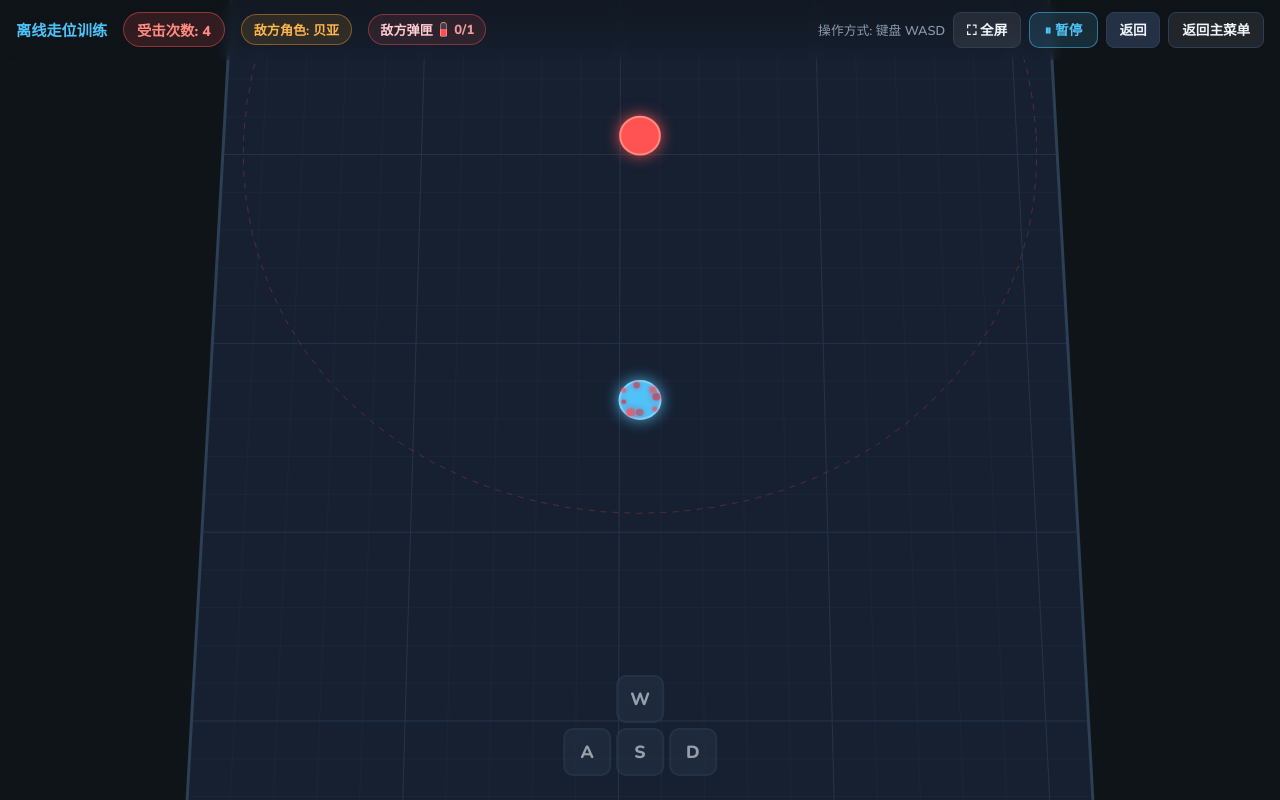
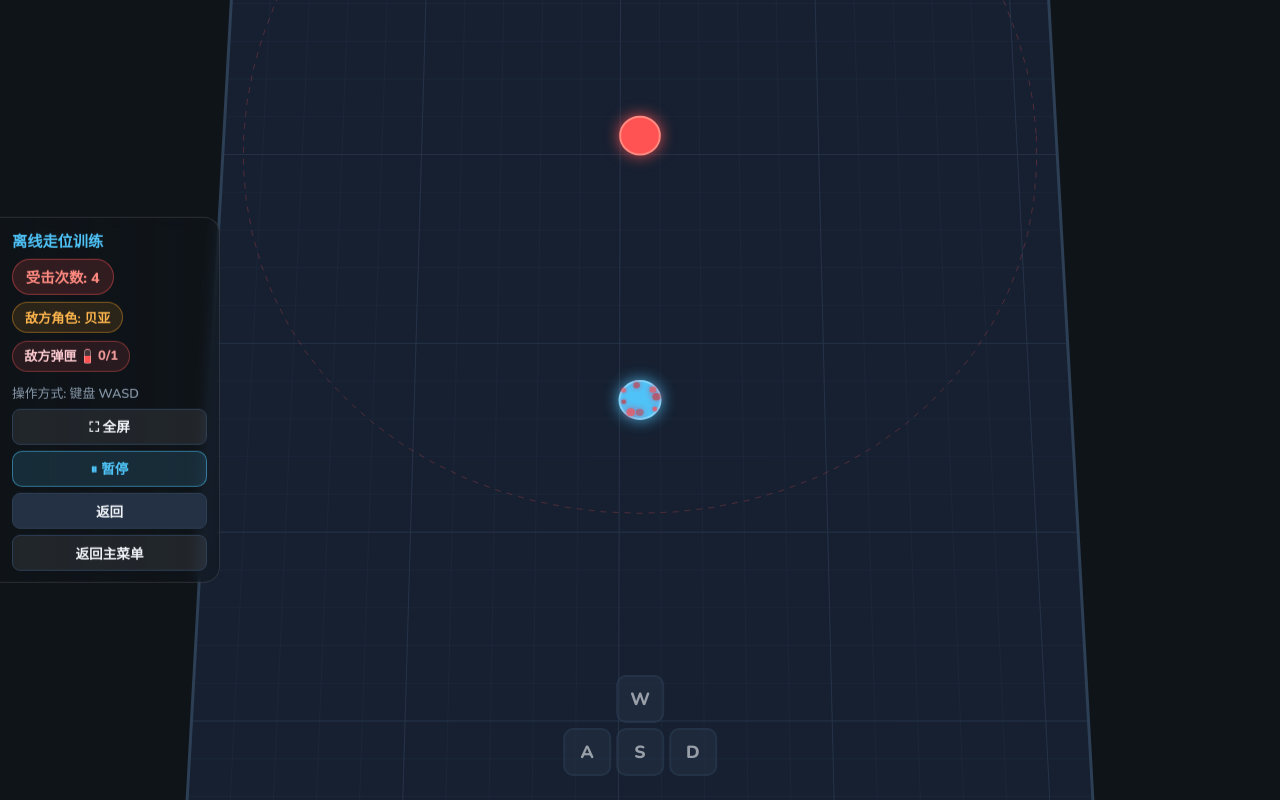
Before and after one commit to newamnesia/brawl-bp, a React (Vite) app: page /offline-training/game in a window 1280 px wide. Built offline with nearby package versions, Linux system fonts and the light colour scheme; no server answers.

Commit message:
ui: move training HUD to screen edges

```diff
--- a/src/pages/OfflineTrainingGame.tsx
+++ b/src/pages/OfflineTrainingGame.tsx
@@ -1536,20 +1536,26 @@ export default function OfflineTrainingGame() {
         </div>
       )}
 
-      {/* 顶部信息栏 */}
+      {/* 侧边信息栏 */}
       <div
         className="training-hud"
         style={{
           position: "absolute",
-          top: 0,
-          left: 0,
-          right: 0,
-          padding: "0.75rem 1rem",
+          top: "50%",
+          left: "max(0px, env(safe-area-inset-left))",
+          right: "auto",
+          width: "min(220px, 32vw)",
+          maxHeight: "calc(100dvh - 1rem)",
+          padding: "0.7rem 0.75rem",
           display: "flex",
-          justifyContent: "space-between",
-          alignItems: "flex-start",
-          gap: "1rem",
-          background: "linear-gradient(180deg, rgba(15,20,25,0.62) 0%, rgba(15,20,25,0.28) 72%, transparent 100%)",
+          flexDirection: "column",
+          alignItems: "stretch",
+          gap: "0.65rem",
+          transform: "translateY(-50%)",
+          border: "1px solid rgba(255,255,255,0.12)",
+          borderLeft: 0,
+          borderRadius: "0 16px 16px 0",
+          background: "linear-gradient(90deg, rgba(15,20,25,0.58) 0%, rgba(15,20,25,0.4) 100%)",
           backdropFilter: "blur(6px)",
           WebkitBackdropFilter: "blur(6px)",
           pointerEvents: "none",
@@ -1557,7 +1563,7 @@ export default function OfflineTrainingGame() {
         }}
       >
         <div style={{ display: "flex", flexDirection: "column", gap: "0.5rem", flex: 1, minWidth: 0 }}>
-          <div style={{ display: "flex", alignItems: "center", gap: "1rem", flexWrap: "wrap" }}>
+          <div style={{ display: "flex", flexDirection: "column", alignItems: "flex-start", gap: "0.45rem" }}>
             <div style={{ fontWeight: 800, fontSize: "0.95rem", color: "#4fc3f7" }}>
               离线走位训练
             </div>
@@ -1635,7 +1641,7 @@ export default function OfflineTrainingGame() {
           </div>
         </div>
 
-        <div className="training-hud-actions" style={{ display: "flex", alignItems: "center", gap: "0.5rem" }}>
+        <div className="training-hud-actions" style={{ display: "flex", flexDirection: "column", alignItems: "stretch", gap: "0.4rem" }}>
           <div className="training-control-label" style={{ fontSize: "0.8rem", color: "#8899aa", whiteSpace: "nowrap" }}>
             操作方式: {mode === "joystick" ? "触控摇杆" : "键盘 WASD"}
           </div>
--- a/src/styles/index.css
+++ b/src/styles/index.css
@@ -35,17 +35,19 @@ body {
 
 .training-survival-status {
   position: absolute;
-  top: max(0.65rem, env(safe-area-inset-top));
-  left: 50%;
+  top: 50%;
+  right: max(0px, env(safe-area-inset-right));
+  left: auto;
   z-index: 4;
-  width: min(240px, 34vw);
-  transform: translateX(-50%);
+  width: min(220px, 29vw);
+  transform: translateY(-50%);
   text-align: center;
   pointer-events: none;
   font-variant-numeric: tabular-nums;
   padding: 0.45rem 0.7rem 0.4rem;
   border: 1px solid rgba(255, 255, 255, 0.14);
-  border-radius: 14px;
+  border-right: 0;
+  border-radius: 14px 0 0 14px;
   background: rgba(15, 20, 25, 0.48);
   backdrop-filter: blur(7px);
   -webkit-backdrop-filter: blur(7px);
@@ -113,6 +115,10 @@ body {
 .training-game-over-time { margin: 0.65rem 0 1.2rem; font-size: 1.05rem; font-weight: 800; }
 .training-game-over-card .btn-primary,
 .training-game-over-card .btn-secondary { width: 100%; margin-top: 0.5rem; }
+
+.training-hud-actions button {
+  width: 100%;
+}
 
 #root {
   min-height: 100vh;
```
